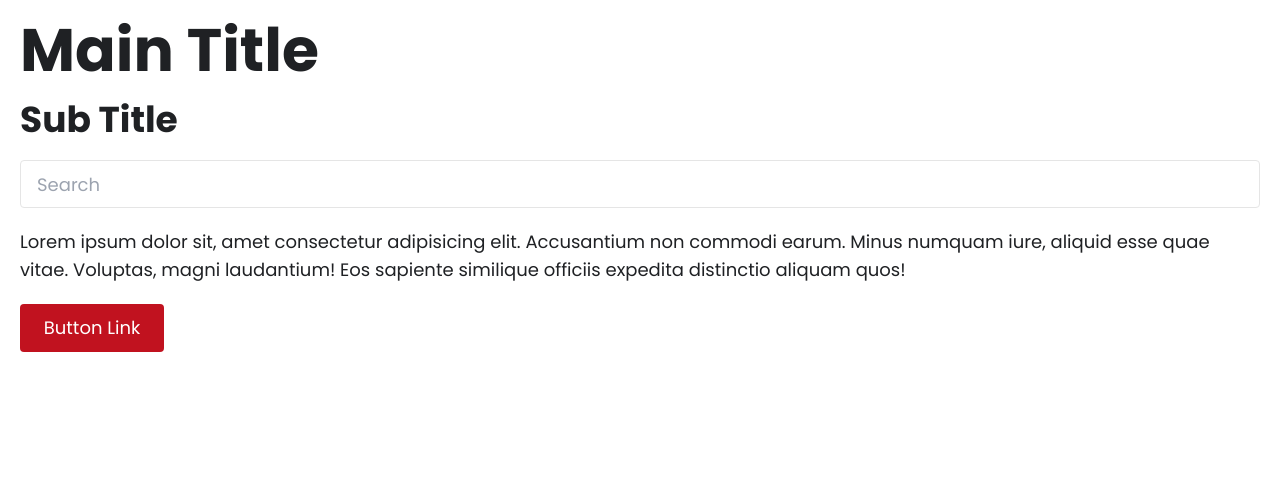
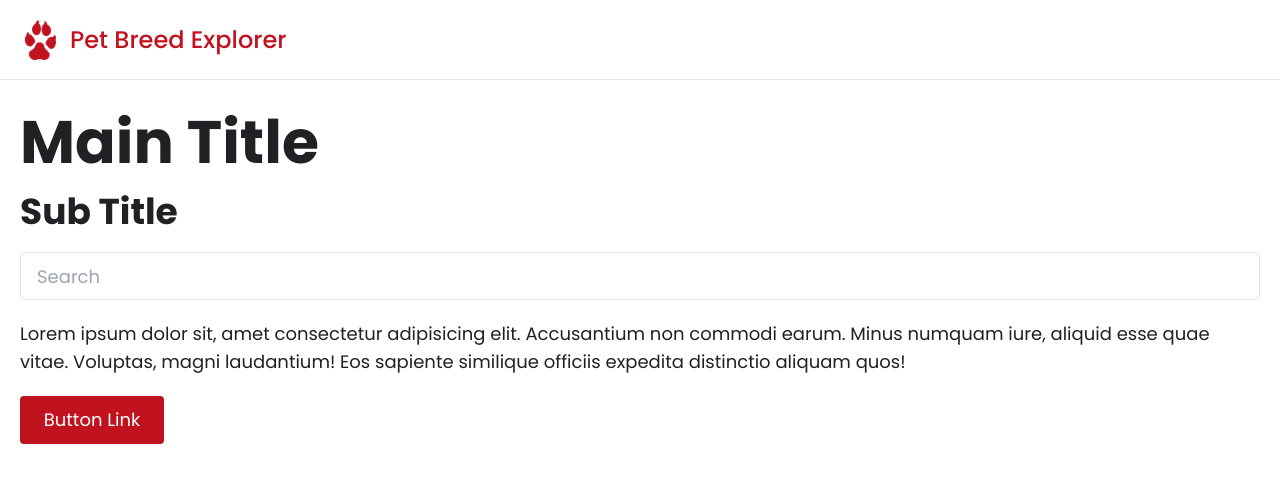
Before and after one commit to dimarogkov/next-pet-breed-explorer, a Next.js app: page / in a window 1280 px wide. Shown: the top 482 px of the page. Built offline with nearby package versions, Linux system fonts and the light colour scheme.

Commit message:
add header

```diff
--- a/app/layout.tsx
+++ b/app/layout.tsx
@@ -1,11 +1,12 @@
 import type { Metadata } from 'next';
 import { Root, RootProviders } from '@/src/components/root';
+import { PROJECT_NAME } from '@/src/variables';
 import './globals.css';
 
 export const metadata: Metadata = {
     title: {
-        default: 'Next Template | Home Page',
-        template: 'Next Template | %s',
+        default: `${PROJECT_NAME} | Home Page`,
+        template: `${PROJECT_NAME} | %s`,
     },
     description: 'Generated by Dmytro Rogkov',
 };
--- /dev/null
+++ b/src/components/elements/Header/Header.tsx
@@ -0,0 +1,13 @@
+import HeaderLogo from '../HeaderLogo/HeaderLogo';
+
+const Header = () => {
+    return (
+        <header className='relative flex items-center w-full h-16 lg:h-20 border-b border-gray'>
+            <div className='w-full max-w-screen-2xl px-4 sm:px-5 m-auto'>
+                <HeaderLogo />
+            </div>
+        </header>
+    );
+};
+
+export default Header;
--- /dev/null
+++ b/src/components/elements/Header/index.ts
@@ -0,0 +1 @@
+export * from './Header';
--- /dev/null
+++ b/src/components/elements/HeaderLogo/HeaderLogo.tsx
@@ -0,0 +1,17 @@
+import Image from 'next/image';
+import Link from 'next/link';
+import { PROJECT_NAME } from '@/src/variables';
+
+const HeaderLogo = () => {
+    return (
+        <Link
+            href='/'
+            className='relative flex items-center gap-2.5 w-fit transition-opacity duration-300 hover:opacity-65'
+        >
+            <Image src='/header_logo.png' alt='pet_breed_explorer' width={50} height={50} className='w-8 lg:w-10' />
+            <span className='font-medium text-xl lg:text-2xl text-red'>{PROJECT_NAME}</span>
+        </Link>
+    );
+};
+
+export default HeaderLogo;
--- /dev/null
+++ b/src/components/elements/HeaderLogo/index.ts
@@ -0,0 +1 @@
+export * from './HeaderLogo';
--- a/src/components/root/Root.tsx
+++ b/src/components/root/Root.tsx
@@ -1,3 +1,5 @@
+import Header from '../elements/Header/Header';
+
 type Props = {
     children?: React.ReactNode;
 };
@@ -6,7 +8,8 @@ const Root: React.FC<Props> = ({ children }) => {
     return (
         <html lang='en'>
             <body>
-                <main className='relative w-full max-w-screen-2xl p-5 m-auto'>{children}</main>
+                <Header />
+                <main className='relative w-full max-w-screen-2xl px-4 sm:px-5 py-6 sm:py-8 m-auto'>{children}</main>
             </body>
         </html>
     );
--- /dev/null
+++ b/src/variables/index.ts
@@ -0,0 +1 @@
+export const PROJECT_NAME = 'Pet Breed Explorer';
```
Also changed, not shown: public/header_logo.png (added).
